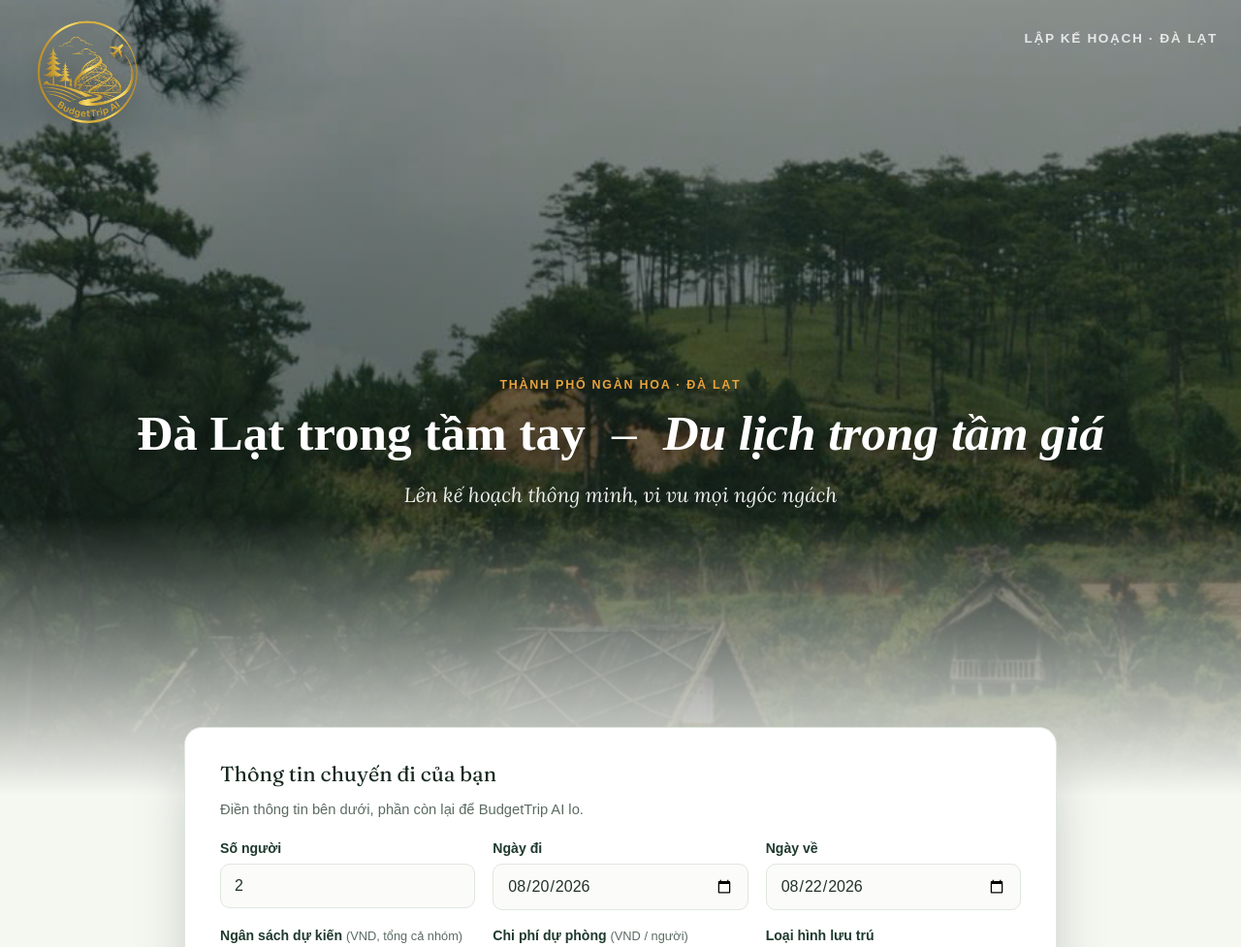
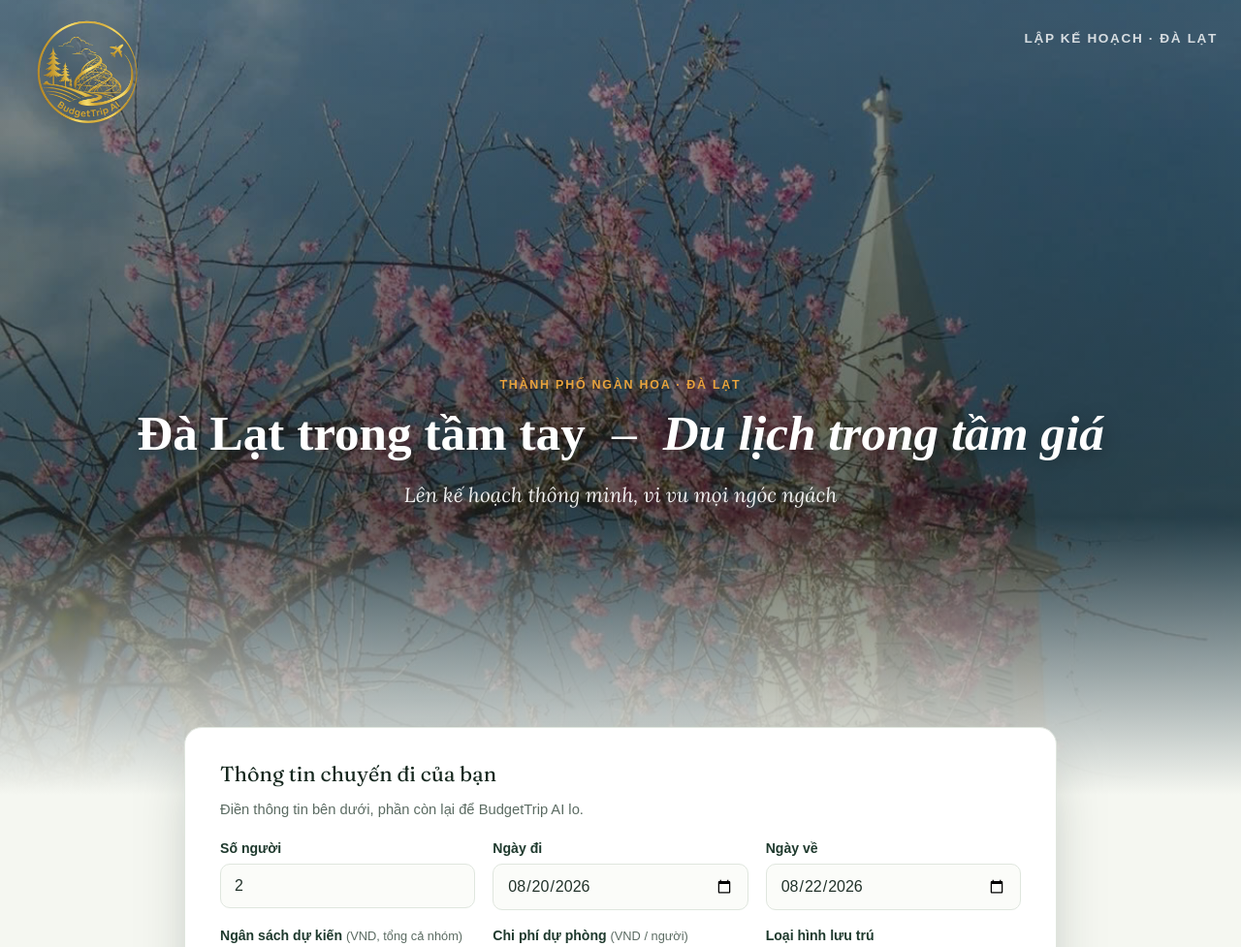
Before and after one commit to tue-nttu/budgettrip-AI, a Flask app: page / in a window 1280 px wide. Shown: the top 977 px of the page at 97% size. Run offline with Flask 3, Linux system fonts and the light colour scheme.

Commit message:
Update style.css

```diff
--- a/static/style.css
+++ b/static/style.css
@@ -74,7 +74,7 @@ a { color: inherit; }
   position: relative;
   background-image:
     linear-gradient(180deg, rgba(15,30,22,0.55) 0%, rgba(15,30,22,0.72) 55%, var(--mist-100) 100%),
-    url('images/hero-cover.jpg');
+    url('images/anhbia3.jpg');
   background-size: cover;
   background-position: center top;
   padding-bottom: 60px;
@@ -84,7 +84,7 @@ a { color: inherit; }
   min-height: 820px;
   background-image:
     linear-gradient(180deg, rgba(15,30,22,0.45) 0%, rgba(15,30,22,0.65) 65%, var(--mist-100) 100%),
-    url('images/hero-cover.jpg');
+    url('images/anhbia3.jpg');
   background-size: cover;
   background-position: center 40%;
   display: flex;
```
